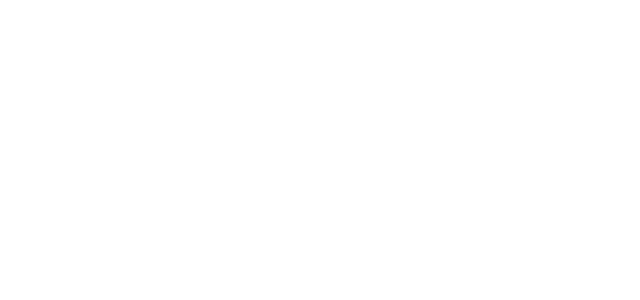
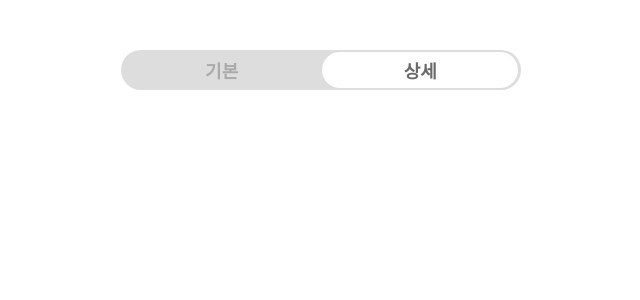
Before and after one commit to 9yurilee/Prac, a React (Create React App) app: page / in a window 1280 px wide. Shown: the top 300 px of the page, without its empty margins (319-959 px from the left). Built offline with nearby package versions, Linux system fonts and the light colour scheme; the HTML template or start-up script is replaced by a standard one.

Commit message:
Toggle 기본 기능 구현

```diff
--- a/package.json
+++ b/package.json
@@ -3,6 +3,10 @@
   "version": "0.1.0",
   "private": true,
   "dependencies": {
+    "@emotion/react": "^11.9.0",
+    "@emotion/styled": "^11.8.1",
+    "@mui/icons-material": "^5.6.2",
+    "@mui/material": "^5.6.4",
     "@testing-library/jest-dom": "^5.16.4",
     "@testing-library/react": "^13.2.0",
     "@testing-library/user-event": "^13.5.0",
--- a/src/App.css
+++ b/src/App.css
@@ -1,38 +1,20 @@
 .App {
-  text-align: center;
-}
-
-.App-logo {
-  height: 40vmin;
-  pointer-events: none;
-}
-
-@media (prefers-reduced-motion: no-preference) {
-  .App-logo {
-    animation: App-logo-spin infinite 20s linear;
-  }
-}
-
-.App-header {
-  background-color: #282c34;
-  min-height: 100vh;
   display: flex;
   flex-direction: column;
   align-items: center;
-  justify-content: center;
-  font-size: calc(10px + 2vmin);
-  color: white;
+  justify-content: space-between;
+  color: #aaa;
 }
 
-.App-link {
-  color: #61dafb;
+.toggle {
+  width: 400px;
+  height: 40px;
+  background-color: #ddd;
+
+  border-radius: 30px;
+  margin: 50px 0px;
+
+  display: flex;
+  justify-content: space-evenly;
+  align-items: center;
 }
-
-@keyframes App-logo-spin {
-  from {
-    transform: rotate(0deg);
-  }
-  to {
-    transform: rotate(360deg);
-  }
-}
--- a/src/App.js
+++ b/src/App.js
@@ -1,7 +1,24 @@
 import './App.css';
+import DropDown from './components/DropDown';
+import Input from './components/Input';
+import Slider from './components/Slider';
+import Tab from './components/Tab';
+import Toggle from './components/Toggle';
+
+import TogglePrac from './components/TogglePrac';
+import Filter from './components/Filter';
 
 function App() {
-  return <div className="App"></div>;
+  return (
+    <div className="App">
+      {/* <TogglePrac /> */}
+      <Toggle />
+      {/* <Tab /> */}
+      {/* <Slider /> */}
+      {/* <Input /> */}
+      {/* <DropDown /> */}
+    </div>
+  );
 }
 
 export default App;
--- /dev/null
+++ b/src/components/DropDown.js
@@ -0,0 +1,8 @@
+import react from 'react';
+import styled from 'styled-components';
+
+const DropDown = () => {
+  return <div>DropDown</div>;
+};
+
+export default DropDown;
--- /dev/null
+++ b/src/components/Filter.js
@@ -0,0 +1,8 @@
+import react from 'react';
+import styled from 'styled-components';
+
+const Filter = () => {
+  return <div>Filter</div>;
+};
+
+export default Filter;
--- /dev/null
+++ b/src/components/Input.js
@@ -0,0 +1,58 @@
+import react from 'react';
+import styled from 'styled-components';
+import '../App.css';
+import CheckCircleIcon from '@mui/icons-material/CheckCircle';
+import VisibilityIcon from '@mui/icons-material/Visibility';
+import VisibilityOffIcon from '@mui/icons-material/VisibilityOff';
+
+const Input = () => {
+  const [clicked, setClicked] = react.useState(false);
+  const checkEmail = () => {};
+
+  const confirmPW = () => {
+    setClicked(true);
+  };
+  return (
+    <DIV>
+      <div>
+        <label for="email">E-mail</label>
+        <InputWrap type="email" placeholder="E-mail" />
+        <IconWrap>
+          <CheckCircleIcon />
+        </IconWrap>
+      </div>
+
+      <InputWrap type="password" placeholder="Password" />
+      <IconWrap>
+        <VisibilityOffIcon color={clicked ? 'red' : ''} />
+      </IconWrap>
+    </DIV>
+  );
+};
+
+const DIV = styled.div`
+  display: flex;
+  flex-direction: column;
+`;
+
+const Small = styled.div`
+  font-size: 10px;
+`;
+const InputWrap = styled.input`
+  width: 300px;
+  height: 35px;
+  border-radius: 5px;
+  font-size: 16px;
+  border: 1px #aaa solid;
+  :focus {
+    outline: 1px solid black;
+    border: none;
+  }
+  ::placeholder {
+    color: #aaa;
+  }
+  margin: 30px 0px;
+`;
+
+const IconWrap = styled.div``;
+export default Input;
--- /dev/null
+++ b/src/components/Slider.js
@@ -0,0 +1,8 @@
+import react from 'react';
+import styled from 'styled-components';
+
+const Slider = () => {
+  return <div>Slider</div>;
+};
+
+export default Slider;
--- /dev/null
+++ b/src/components/Tab.js
@@ -0,0 +1,8 @@
+import react from 'react';
+import styled from 'styled-components';
+
+const Tab = () => {
+  return <div>Tab</div>;
+};
+
+export default Tab;
--- /dev/null
+++ b/src/components/Toggle.js
@@ -0,0 +1,42 @@
+import react from 'react';
+import styled from 'styled-components';
+import '../App.css';
+
+const Toggle = () => {
+  const [clicked, setClicked] = react.useState(false);
+  const [clickDetail, setClickDetail] = react.useState(true);
+
+  const clickMenu = () => {
+    setClicked(!clicked);
+    setClickDetail(!clickDetail);
+  };
+
+  return (
+    <div className="toggle">
+      <Menu onClick={clickMenu} style={{ backgroundColor: clicked ? '#fff' : '', color: clicked ? 'dimgray' : '' }}>
+        기본
+      </Menu>
+      <Menu onClick={clickMenu} style={{ backgroundColor: clickDetail ? '#fff' : '', color: clickDetail ? 'dimgray' : '' }}>
+        상세
+      </Menu>
+    </div>
+  );
+};
+
+const Menu = styled.div`
+  width: 49%;
+  height: 88%;
+  border-radius: 30px;
+
+  display: flex;
+  align-items: center;
+  justify-content: center;
+  text-align: center;
+
+  font-size: 18px;
+  font-weight: bold;
+
+  cursor: pointer;
+`;
+
+export default Toggle;
--- /dev/null
+++ b/src/components/TogglePrac.js
@@ -0,0 +1,23 @@
+import react from 'react';
+import styled from 'styled-components';
+// import '../App.css';
+import VisibilityIcon from '@mui/icons-material/Visibility';
+import VisibilityOffIcon from '@mui/icons-material/VisibilityOff';
+import CheckCircleIcon from '@mui/icons-material/CheckCircle';
+
+const TogglePrac = () => {
+  const [clicked, setClicked] = react.useState(false);
+  const [emailClicked, setEmailClicked] = react.useState(false);
+
+  const clicking = () => {
+    setClicked(!clicked);
+  };
+
+  const emailClick = () => {
+    setEmailClicked(!emailClicked);
+  };
+
+  return clicked ? <VisibilityIcon onClick={clicking} /> : <VisibilityOffIcon onClick={clicking} />;
+  //   emailClicked ? <VisibilityOffIcon onClick={emailClick}
+};
+export default TogglePrac;
```
Also changed, not shown: 1 other file (tests, documents, lock files or other folders).
